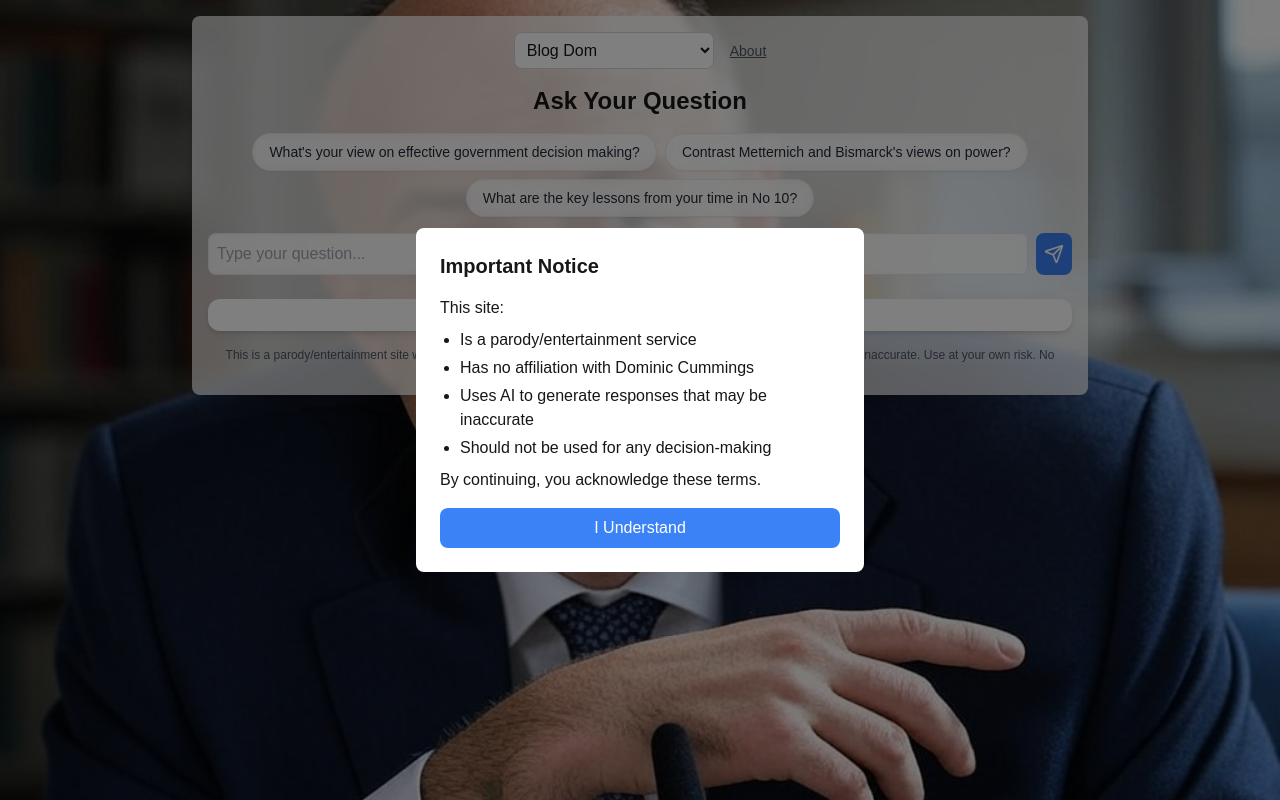
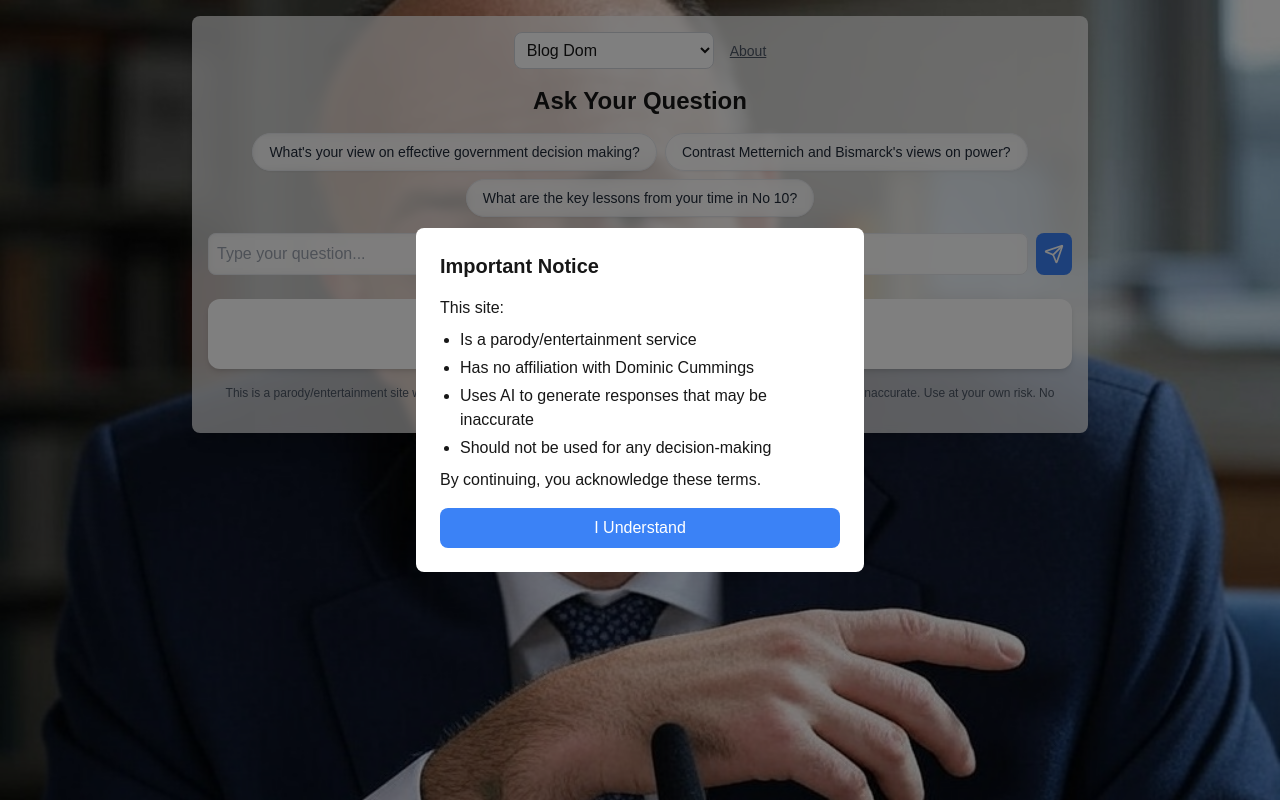
Before and after one commit to williamgki/domgptfrontend, a Next.js app: page / in a window 1280 px wide. Built offline with nearby package versions, Linux system fonts and the light colour scheme.

Commit message:
Fix: Force height on BMC button to ensure it's not collapsing

```diff
--- a/components/BuyMeACoffeeButton.jsx
+++ b/components/BuyMeACoffeeButton.jsx
@@ -4,8 +4,6 @@ import { useEffect } from "react";
 
 export const BuyMeACoffeeButton = () => {
   useEffect(() => {
-    console.log("Mounting BMC script...");
-
     const script = document.createElement("script");
     script.setAttribute("src", "https://cdnjs.buymeacoffee.com/1.0.0/button.prod.min.js");
     script.setAttribute("data-name", "bmc-button");
@@ -31,7 +29,8 @@ export const BuyMeACoffeeButton = () => {
   return (
     <div
       id="bmc-container"
-      className="mt-6 mb-4 flex justify-center bg-white rounded-xl shadow-md p-4"
+      className="mt-6 mb-4 flex justify-center items-center bg-white rounded-xl shadow-md p-4 min-h-[70px]"
+      style={{ minHeight: "70px" }}
     />
   );
 };
```
